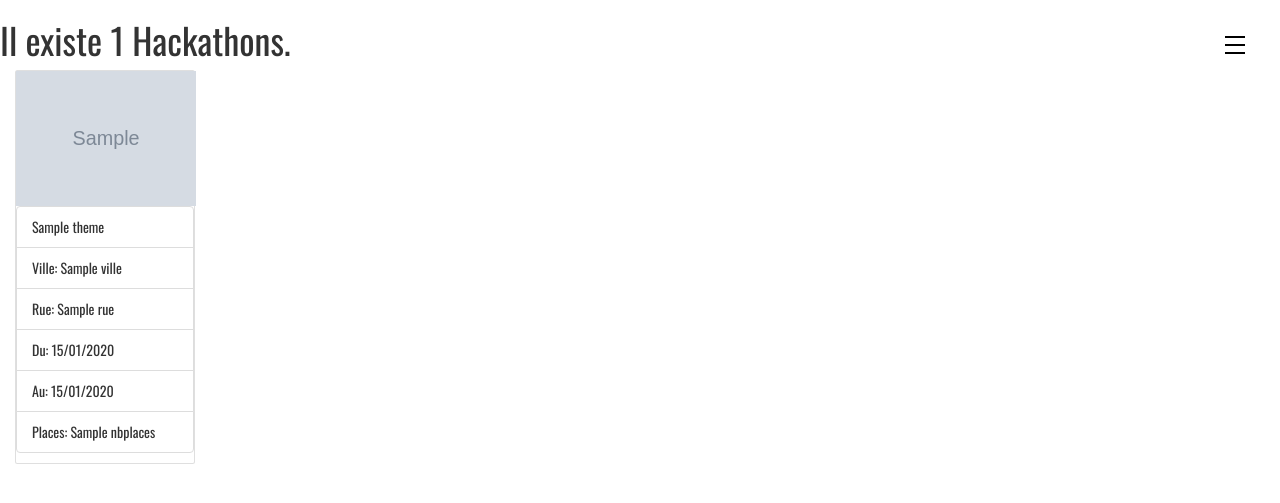
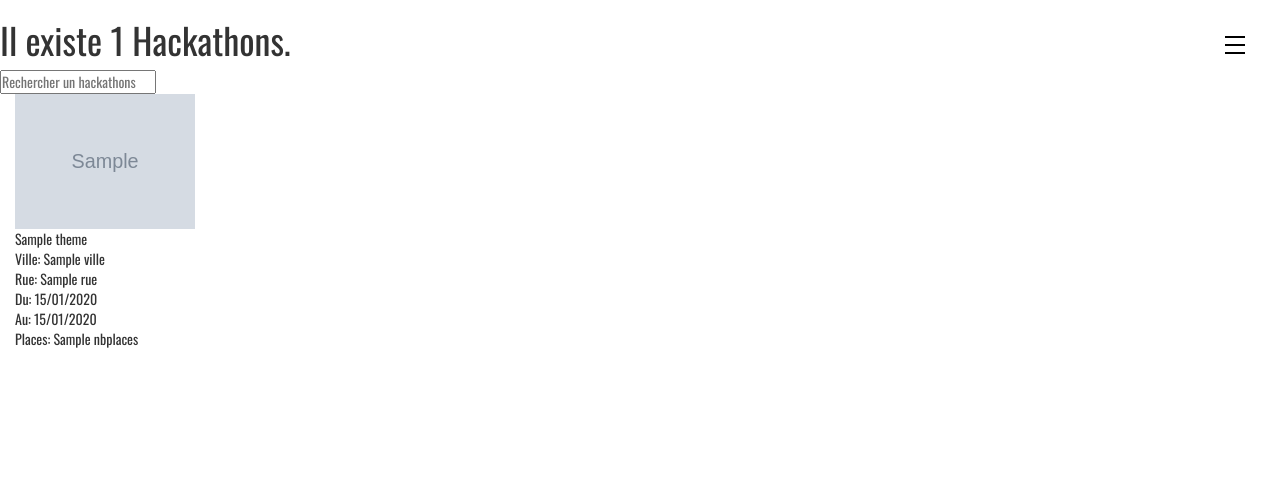
Before and after one commit to Lucidoss/hackaton, a Symfony app: template hackaton/templates/accueil/hackathon.html.twig in a window 1280 px wide. Shown: the top 503 px of the page. Run offline with Twig, Linux system fonts and the light colour scheme; the template is opened without the code that fills it: most values are stand-ins (such as "Sample title", 1, 10 or a date in 2020); grey boxes marked "Sample" are stand-in pictures; some libraries are stand-ins or nearby versions.

Commit message:
barre recherche

```diff
--- a/hackaton/templates/accueil/hackathon.html.twig
+++ b/hackaton/templates/accueil/hackathon.html.twig
@@ -30,25 +30,44 @@
 <div style="z-index: -1;position: absolute;">
 
 <h1>Il existe {{ lesHackathons|length() }} Hackathons.</h1>
-
+<input id="searchbar" onkeyup="search_hackathons()" type="text"
+        name="search" placeholder="Rechercher un hackathons">
 
 
 
    {% for hackathon in lesHackathons %}
+   <ol style="list-style: none">
      <div class="col-12">
-            <div class="card" style="width: 18rem">
-			<a href="/hackathon/"><img src={{ hackathon.IMAGE }} alt="Aucune image" style="width: 18rem"/></a>
-			<ul>
-				<li class="list-group-item" >{{ hackathon.THEME }}</li>
-				<li class="list-group-item" >Ville: {{ hackathon.VILLE }}</li>
-				<li class="list-group-item">Rue: {{ hackathon.RUE }}</li>
-				<li class="list-group-item">Du: {{ hackathon.DATEDEBUT|date('d/m/Y') }}</li>
-				<li class="list-group-item">Au: {{ hackathon.DATEFIN|date('d/m/Y') }}</li>
-				<li class="list-group-item">Places: {{ hackathon.NBPLACES }}</li>
-			</ul>
-		</div>
+	 			<div class="hackathon">
+				<li><a href="/hackathon/"><img src={{ hackathon.IMAGE }} alt="Aucune image" style="width: 18rem"/></a></li>
+				<li>{{ hackathon.THEME }}</li>
+				<li>Ville: {{ hackathon.VILLE }}</li>
+				<li>Rue: {{ hackathon.RUE }}</li>
+				<li>Du: {{ hackathon.DATEDEBUT|date('d/m/Y') }}</li>
+				<li>Au: {{ hackathon.DATEFIN|date('d/m/Y') }}</li>
+				<li>Places: {{ hackathon.NBPLACES }}</li>
+				</div>
 	</div>
+	</ol>
     </br>
     {% endfor %}
 
+<script>
+function search_hackathons() {
+    let input = document.getElementById('searchbar').value
+    input=input.toLowerCase();
+    let x = document.getElementsByClassName('hackathon');
+
+    for (i = 0; i < x.length; i++) {
+        if (!x[i].innerHTML.toLowerCase().includes(input)) {
+            x[i].style.display="none";
+        }
+        else {
+            x[i].style.display="list-item";
+        }
+    }
+}
+
+</script>
+
 </div>{% endblock %}
```
Also changed, not shown: hackaton/src/Service/PdoHackathons.php (+8 -8 lines).
